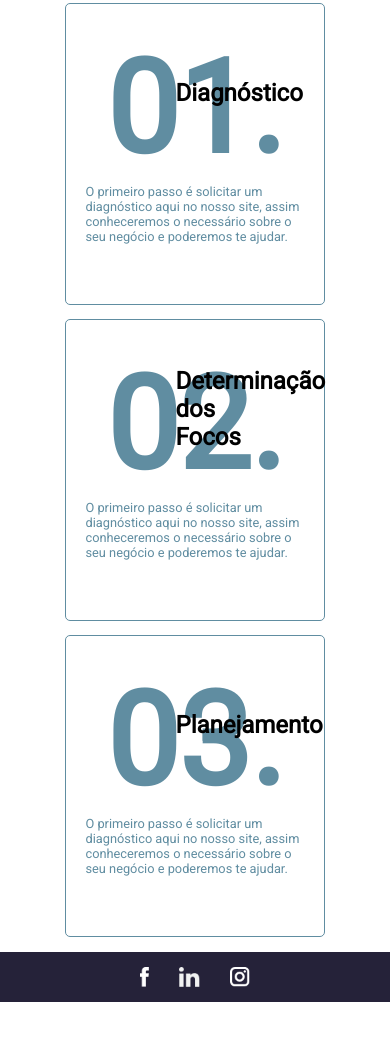
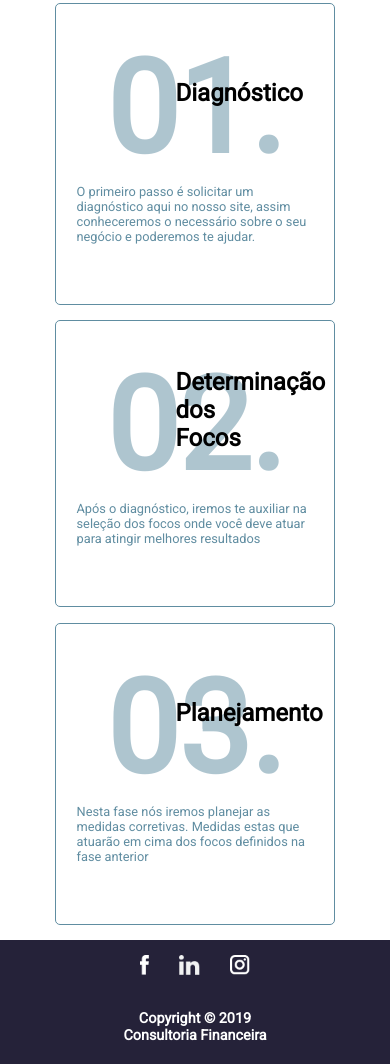
Before and after one commit to Jorrmungandr/mockup-citi-pta, a plain HTML site: page index.html in a window 390 px wide. Shown: the part 937-2001 px from the top of the page. Before the commit the page ends 1939 px from the top, so only its background shows below. Drawn offline with Linux system fonts and the light colour scheme.

Commit message:
Finished Visual

```diff
--- a/css/banner.css
+++ b/css/banner.css
@@ -1,13 +1,19 @@
+/* A div que o banner é o background */
 #banner-wrapper {
   display: flex;
+  /* Pro texto ficar centralizado */
   justify-content: center;
   align-items: center;
+  /* Assim quando diminui a altura o texto "entra atrás da navbar" */
   overflow: hidden;
-  background: url(../img/intersection.png) no-repeat;
+  background: url(../img/intersection.png);
+  /* Onde a imagem é cortada */
   height: 88vh;
+  /* Essas três linhas servem pra fazer o background se ajudar conforme o tamanho muda */
   background-position: center;
   background-repeat: no-repeat;
   background-size: cover;
+  /* Pra diminuir a claridade da imagem */
   filter: brightness(80%);
 }
 
@@ -20,11 +26,13 @@
   font-size: 3.4rem;
 }
 
+/* A palavra "Dinheiro" em tom de ouro */
 #banner-wrapper #text-container h1 a {
   color: var(--gold);
   font-size: 3.4rem;
 }
 
+/* O subtítulo */
 #banner-wrapper #text-container h2 {
   font-size: 1.2rem;
   max-width: 50%;
@@ -32,11 +40,13 @@
   padding: 14px;
 }
 
+/* A parte de "Pedir diagnóstico" */
 #banner-wrapper #text-container > a {
   display: inline-block;
   margin-top: 30px;
   background-color: var(--dark-blue);
   padding: 10px 20px;
   border-radius: 50px;
+  /* Pra quando colocar o mouse em cima mudar o cursor */
   cursor: pointer;
 }
--- a/css/cards.css
+++ b/css/cards.css
@@ -1,37 +1,46 @@
+/* Manter o texto no meio da página */
 #card-container  {
   text-align: center;
 }
 
+/* A parte que fica em cima dos cards */
 #card-container #text-container {
   margin: 6%;
+  /* A "linha" embaixo do texto */
   border-bottom: 2px solid black;
   width: 200px;
   display: inline-block;
 }
 
+/* A parte do texto que tem a escrita "fina" */
 #card-container #text-container h2 {
-  font-weight: 100;
+  font-weight: lighter;
   margin: 0;
 }
 
+/* A palavra "Etapas"(dourada e negrito) */
 #card-container #text-container a {
   color: var(--gold);
   font-weight: bold;
 }
 
+/* Os cards ficam aqui */
 #card-wrapper {
   margin: auto;
   display: flex;
   justify-content: center;
-  width: 74%;
+  width: 80%;
 }
 
+/* O card com a borda fina e levemente arredondado nas pontas */
 .card {
   border: 1px solid var(--light-blue);
   border-radius: 5px;
   margin: 0 5% 5% 5%;
+  flex: 1;
 }
 
+/* A parte do número e título do card */
 .card .title {
   display: flex;
   align-items: center;
@@ -40,26 +49,33 @@
   margin: 30px auto auto auto;
 }
 
+/* O título */
 .card h3 {
   margin: auto;
+  /* Pra ele ficar atrás */
   position: relative;
   font-size: 8rem;
   color: var(--light-blue);
+  /* Pra ele ficar mais clarinho */
+  opacity: 0.5;
 }
 
+/* O texto que fica "na frente" do número*/
 .card h4 {
-  /* margin-left: 15px; */
   text-align: right;
   max-width: 10%;
+  /* Pra ele ficar na frente */
   position: absolute;
   margin-top: 0;
   font-size: 1.5rem;
 }
 
+/* E o parágrafo do card */
 .card p {
   position: relative;
   color: var(--light-blue);
   font-size: 0.8rem;
+  /* Pra ele ficar no meio e ter aquele espaço abaixo dele */
   margin: 0 auto 60px auto;
   text-align: left;
   width: 85%;
--- a/css/footer.css
+++ b/css/footer.css
@@ -1,16 +1,19 @@
+/* A parte que fica embaixo de tudo */
 footer {
   background-color: var(--dark-blue);
+  /* Pra ele "colar" no fundo */
   margin-bottom: 0;
-  display: flex;
 }
 
+/* Essa div é para o footer ficar com os espaços dos lados*/
 footer > div {
-  width: 90%;
+  width: 85%;
   display: flex;
   margin: auto;
   justify-content: space-between;
 }
 
+/* A parte do copyright */
 footer h2 {
   color: white;
   padding: 20px 0 20px 0;
@@ -18,14 +21,22 @@ footer h2 {
   margin: 0;
 }
 
+/* Os ícones ficam aqui */
 footer #icons-container{
   display: flex;
-  justify-content: space-evenly;
+  justify-content: space-around;
   align-items: center;
 }
 
+/* Esses são os ícones */
 footer img {
   max-height: 20px;
-  flex: 1;
-  margin: 15px 15px 15px 15px;
+  margin: 15px;
+  /* Pra ficar com o cursor de selecionar */
+  cursor: pointer;
 }
+
+/* Pra perder opacidade quando o mouse tá em cima */
+footer img:hover {
+  opacity: 0.7;
+}
--- a/css/main.css
+++ b/css/main.css
@@ -1,6 +1,7 @@
+/* Aqui eu importo todos os arquivos .css e o html só importa esse */
 @import 'refs.css';
 @import 'navbar.css';
 @import 'banner.css';
-@import 'media.css';
 @import 'cards.css';
 @import 'footer.css';
+@import 'media.css';
--- a/css/media.css
+++ b/css/media.css
@@ -1,35 +1,51 @@
+/* Quando a tela fica do tamanho de celulares */
 @media only screen and (max-width: 600px) {
+  /* A logo centraliza */
   header #logo-container {
     margin: auto;
   }
 
+  /* A navbar some */
+  #navbar {
+    display: none;
+  }
+
+  /* O texto do banner Fica menor*/
   #banner-wrapper #text-container h1 {
     font-size: 1.5rem;
   }
 
+  /* Isso é pra ter certeza que a palavra "Dinheiro" fique embaixo no título */
   #banner-wrapper #text-container h1 a {
     display: block;
   }
 
+  /* O background muda de posição */
   #banner-wrapper {
-    justify-content: center;
     background-position: 60% 10%;
   }
 
-  #navbar {
-    display: none;
+  /* Os ícones do footer ficam em cima do copyright */
+  footer > div {
+    flex-direction: column-reverse;
   }
 
-  footer h2 {
-    display: none;
+  /* O copyright fica centralizado */
+  footer #copyright-container {
+    width: 50%;
+    text-align: center;
+    margin: auto;
   }
 
+  /* E os ícones ficam no meio */
   footer #icons-container {
     margin: auto;
   }
 }
 
+/* Quando a tela fica suficientemente pequena pra o texto dos cards passarem da div */
 @media only screen and (max-width: 1100px) {
+  /* Eu mudo a orientação dos cards */
   #card-wrapper {
     flex-direction: column;
   }
--- a/css/refs.css
+++ b/css/refs.css
@@ -1,11 +1,16 @@
+/* Eu costumo usar um arquivo refs.css pra armazenar variáveis ou mixins(sass)
+e também pra configurar o body */
 :root {
+  /* As cores passadas no mockup */
   --dark-blue: #252239;
   --light-blue: #608DA1;
   --gold: #e1b370;
 }
 
 body {
+  /* Pra o Body "colar" nas pontas */
   margin: 0;
+  /* A fonte do mockup */
   font-family:'Roboto';
   font-size: 20px;
 }
--- a/index.html
+++ b/index.html
@@ -1,22 +1,29 @@
 <!DOCTYPE html>
-<html lang="en">
+<html>
 
 <head>
   <meta charset="UTF-8">
   <meta name="viewport" content="width=device-width, initial-scale=1.0">
   <meta http-equiv="X-UA-Compatible" content="ie=edge">
+  <!-- Eu :D -->
+  <meta name="author" content="Jorrmungandr">
   <title>Consultoria Financeira</title>
   <link rel="stylesheet" href="css/main.css">
+  <!-- Importando o Google Fonts -->
   <link href='https://fonts.googleapis.com/css?family=Roboto' rel='stylesheet'>
 </head>
 
 <body>
+  <!-- Toda a Parte que fica em cima -->
   <header>
     <div>
+      <!-- A parte da logo e do texto -->
       <div id="logo-container">
+        <!-- A logo importada da pasta img -->
         <img src="img/hand (1).png" id="logo"></img>
         <h2>Consultoria Financeira</h2>
       </div>
+      <!-- a navbar -->
       <nav>
         <ul id="navbar">
           <li><a href="#">Início</a></li>
@@ -27,7 +34,9 @@
     </div>
   </header>
   <main>
+    <!-- O imagem do banner é o background dessa div -->
     <div id="banner-wrapper">
+      <!-- O texto do banner -->
       <div id="text-container">
         <h1>Otimize agora o seu <a>Dinheiro.</a></h1>
         <h2>A Consultoria Financeira é uma empresa que lhe mostrará o caminho e te auxiliará para impulsionar os
@@ -35,11 +44,15 @@
         <a>Pedir diagnóstico</a>
       </div>
     </div>
+    <!-- A parte dos cards -->
     <div id="card-container">
+      <!-- O texto de cima dos cards -->
       <div id="text-container">
         <h2><a>Etapas</a> de uma colsultoria</h2>
       </div>
+      <!-- Os cards -->
       <div id="card-wrapper">
+        <!-- Card 1 -->
         <div class="card">
           <div class="title">
             <h3>01.</h3>
@@ -47,26 +60,33 @@
           </div>
           <p>O primeiro passo é solicitar um diagnóstico aqui no nosso site, assim conheceremos o necessário sobre o seu negócio e poderemos te ajudar.</p>
         </div>
+        <!-- Card 2 -->
         <div class="card">
           <div class="title">
             <h3>02.</h3>
             <h4>Determinação dos Focos</h4>
           </div>
-          <p>O primeiro passo é solicitar um diagnóstico aqui no nosso site, assim conheceremos o necessário sobre o seu negócio e poderemos te ajudar.</p>
+          <p>Após o diagnóstico, iremos te auxiliar na seleção dos focos onde você deve atuar para atingir melhores resultados</p>
         </div>
+        <!-- Card 3 -->
         <div class="card">
           <div class="title">
             <h3>03.</h3>
             <h4>Planejamento</h4>
           </div>
-          <p>O primeiro passo é solicitar um diagnóstico aqui no nosso site, assim conheceremos o necessário sobre o seu negócio e poderemos te ajudar.</p>
+          <p>Nesta fase nós iremos planejar as medidas corretivas. Medidas estas que atuarão em cima dos focos definidos na fase anterior</p>
         </div>
       </div>
     </div>
   </main>
+  <!-- Toda a parte que fica em baixo -->
   <footer>
     <div>
-      <h2>Copyright &copy; 2019 Consultoria Financeira</h2>
+      <!-- O texto de Copyright -->
+      <div id="copyright-container">
+        <h2>Copyright &copy; 2019 Consultoria Financeira</h2>
+      </div>
+      <!-- E os ícones das redes sociais importados da pasta img -->
       <div id="icons-container">
         <img src="img/Path 225.png">
         <img src="img/Path 224.png">
```
Also changed, not shown: css/navbar.css (+10 -0 lines).
